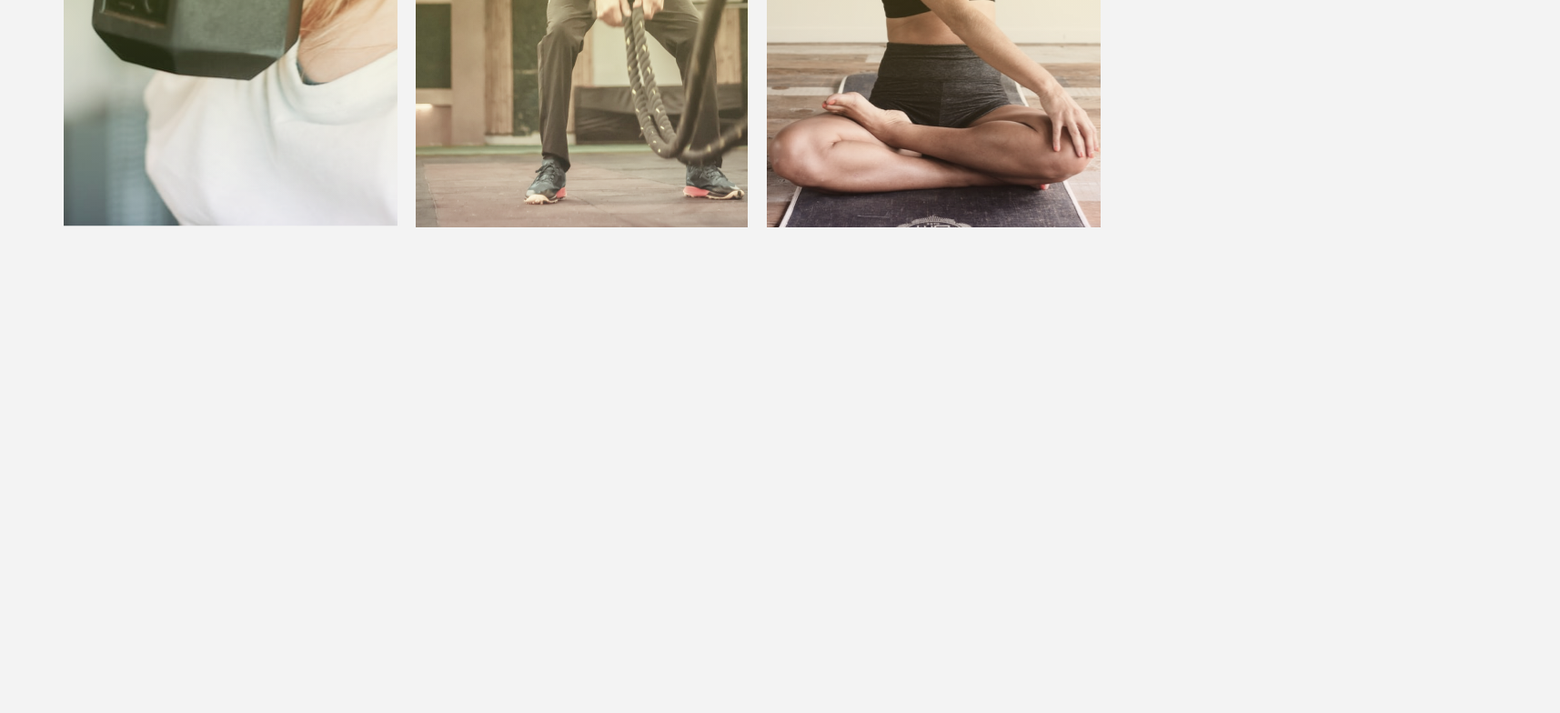
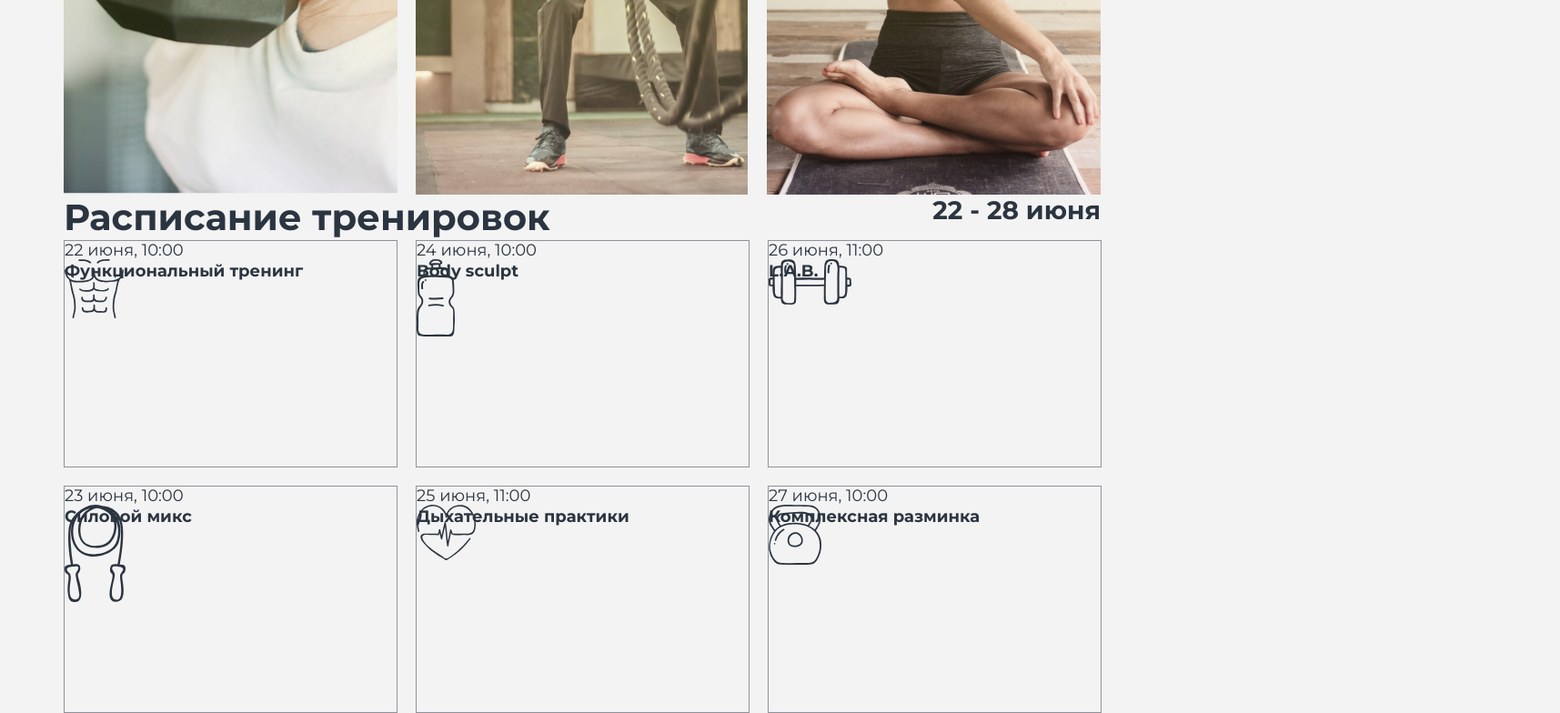
Before and after one commit to kazumi8/online-training, a plain HTML site: page index.html in a window 1280 px wide. Shown: the part 1540-2324 px from the top of the page at 91% size, 1715 px wide, since content can reach past the window. Before the commit the page ends 1790 px from the top, so only its background shows below. Drawn offline with Linux system fonts and the light colour scheme.

Commit message:
the block of schedule started

```diff
--- a/css/index.css
+++ b/css/index.css
@@ -108,20 +108,22 @@ body {
 /* block special-offer */
 
 .special-offer {
-    margin-left: 390px;
-    margin-bottom: 163px;
+    max-width: 1325px;
+    margin: 0 auto;
+    padding-left: 15px;
+    padding-right: 15px;
+
+    margin-bottom: 164px;
     padding-top: 250px;
     background-image: url("../@1x/Image\ 1\ screen.png");
     background-repeat: no-repeat;
     background-position: 331px 13px;
-    width: 1325px;
-    height: 652px;
+    height: 615px;
 }
 
 .special-offer__title {
     margin: 0;
     width: 675px;
-    margin-top: 250px;
     text-transform: uppercase;
 }
 
@@ -147,6 +149,10 @@ body {
     background-color: #2B3541;
 }
 
+
+
+
+
 /* block events */
 
 .events__title {
@@ -165,7 +171,7 @@ body {
 .events__list-item {
     height: 600px;
     width: 367px;
-    background: linear-gradient(to top, #FBF138, #FDF9B6);
+
 }
 
 .events__list-item:not(:first-child) {
@@ -202,11 +208,99 @@ body {
 
 .events__list-text {
     margin: 0;
-    padding: 10px 20px 10px 20px;
     height: 47px;
     width: 122px;
     color: #2B3541;
     background-color: #FBF138;
-    text-align: center;
+    display: flex;
+    align-items: center;
+    justify-content: center;
+    justify-self: end;
 
 }
+
+
+
+
+/* block schedule */
+
+.schedule__wrapper {
+    display: flex;
+    justify-content: space-between;
+}
+
+.schedule__title {
+    margin: 0;
+}
+
+.schedule__list {
+
+    list-style: none;
+    display: grid;
+    grid-template-columns: auto auto auto;
+    grid-template-rows: auto auto;
+    grid-gap: 20px 20px;
+}
+
+
+.schedule__list-item {
+    border: 1px solid rgba(43, 53, 65, .5);
+    box-sizing: border-box;
+    width: 367px;
+    height: 250px;
+}
+
+.schedule__list-date {
+
+}
+
+.schedule__list-title {
+    margin: 0;
+    position: relative;
+
+}
+
+.schedule__list-title::before {
+    content: '';
+    display: block;
+    position: absolute;
+    left: 0;
+    top: 0;
+}
+
+.schedule__list-title--functional::before {
+    width: 65px;
+    height: 65px;
+    background-image: url("../icons/body.svg");
+}
+
+.schedule__list-title--sculpt::before {
+    width: 42px;
+    height: 85px;
+    background-image: url("../icons/bottle.svg");
+
+}
+
+.schedule__list-title--lab::before {
+    width: 91px;
+    height: 50px;
+    background-image: url("../icons/dumbbell.svg");
+}
+
+.schedule__list-title--power::before {
+    width: 67px;
+    height: 107px;
+    background-image: url("../icons/jump.svg");
+}
+
+.schedule__list-title--breath::before {
+    width: 65px;
+    height: 61px;
+    background-image: url("../icons/heart.svg");
+}
+
+.schedule__list-title--warm-up::before {
+    width: 58px;
+    height: 66px;
+    background-image: url("../icons/weight.svg");
+}
--- a/index.html
+++ b/index.html
@@ -65,7 +65,7 @@
           </h2>
           <ul class="events__list">
             <li  class="events__list-item events__list-item--marathon">
-              <time  class="text-bold events__list-time">
+              <time  class="text-bold events__list-time" datetime="2021-06-29 - 2021-07-04">
                 29.06 - 4.07
               </time>
                <h3  class="text-bold-large events__list-title">
@@ -76,7 +76,7 @@
                </p>
              </li>
              <li  class="events__list-item events__list-item--coaching">
-              <time  class="text-bold events__list-time">
+              <time  class="text-bold events__list-time" datetime="2021-07-09">
                 9.07
               </time>
                <h3  class="text-bold-large events__list-title">
@@ -87,7 +87,7 @@
                </p>
              </li>
              <li  class="events__list-item events__list-item--yoga">
-              <time  class="text-bold events__list-time">
+              <time  class="text-bold events__list-time" datetime="2021-07-15">
                 15.07
               </time>
                <h3  class="text-bold-large events__list-title">
@@ -99,6 +99,66 @@
              </li>
           </ul>
         </section>
+        <section class="container__schedule schedule">
+          <div class="schedule__wrapper">
+            <h2 class="title-bold schedule__title">
+              Расписание тренировок
+            </h2>
+            <time class="text-bold-large schedule__date" datetime="2021-06-22 - 2021-06-28">
+              22 - 28 июня
+            </time>
+          </div>
+          <div class="schedule__list">
+            <div class="schedule__list-item">
+              <time class="text-regula schedule__list-date" datetime="2021-06-22">
+                22 июня, 10:00
+              </time>
+              <h3 class="text-bold schedule__list-title schedule__list-title--functional">
+                Функциональный тренинг
+              </h3>
+            </div>
+            <div class="schedule__list-item">
+              <time class="text-regula schedule__list-date" datetime="2021-06-24">
+                24 июня, 10:00
+              </time>
+              <h3 class="text-bold schedule__list-title schedule__list-title--sculpt">
+                Body sculpt
+              </h3>
+            </div>
+            <div class="schedule__list-item">
+              <time class="text-regula schedule__list-date" datetime="2021-06-26">
+                26 июня, 11:00
+              </time>
+              <h3 class="text-bold schedule__list-title schedule__list-title--lab">
+                L.A.B.
+              </h3>
+            </div>
+            <div class="schedule__list-item">
+              <time class="text-regula schedule__list-date" datetime="2021-06-23">
+                23 июня, 10:00
+              </time>
+              <h3 class="text-bold schedule__list-title schedule__list-title--power">
+                Силовой микс
+              </h3>
+            </div>
+            <div class="schedule__list-item">
+              <time class="text-regula schedule__list-date" datetime="2021-06-25">
+                25 июня, 11:00
+              </time>
+              <h3 class="text-bold schedule__list-title schedule__list-title--breath">
+                Дыхательные практики
+              </h3>
+            </div>
+            <div class="schedule__list-item">
+              <time class="text-regula schedule__list-date" datetime="2021-06-27">
+                27 июня, 10:00
+              </time>
+              <h3 class="text-bold schedule__list-title schedule__list-title--warm-up">
+                Комплексная разминка
+              </h3>
+            </div>
+          </div>
+        </section>
       </div>
     </main>
 </body>
```
